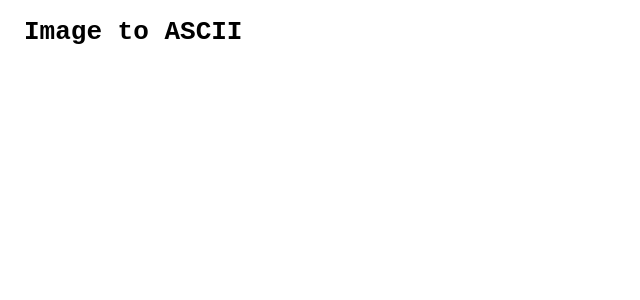
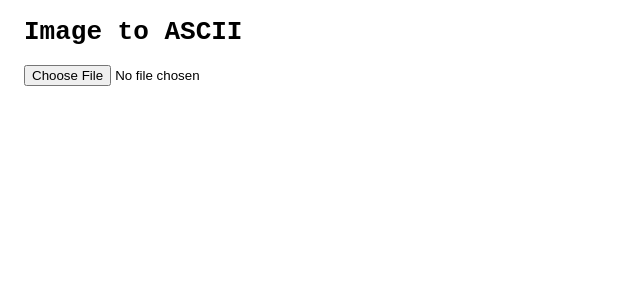
Before and after one commit to RyanTheNerd/img-to-ascii, a React app: page / in a window 1280 px wide. Shown: the top 300 px of the page, without its empty margins (0-640 px from the left). Built offline with nearby package versions, Linux system fonts and the light colour scheme.

Commit message:
Added image-upload button

```diff
--- a/src/App.js
+++ b/src/App.js
@@ -6,8 +6,11 @@ class App extends Component {
         return (
             <div className="App">
                 <h1>Image to ASCII</h1>
+                <div id="control-panel">
+                    <input type="file" id="img-upload" name></input>
+                </div>
             </div>
-        )
+        );
     }
 }
 
```
